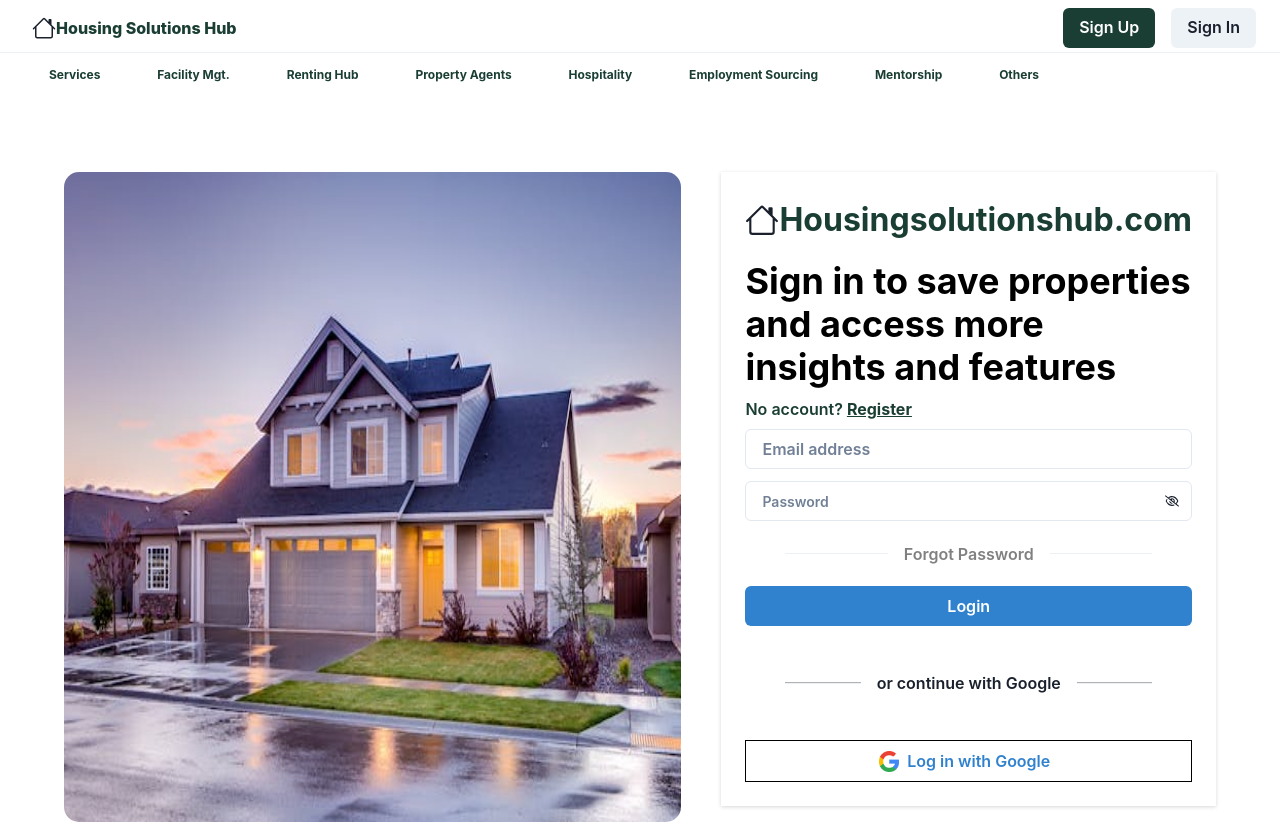
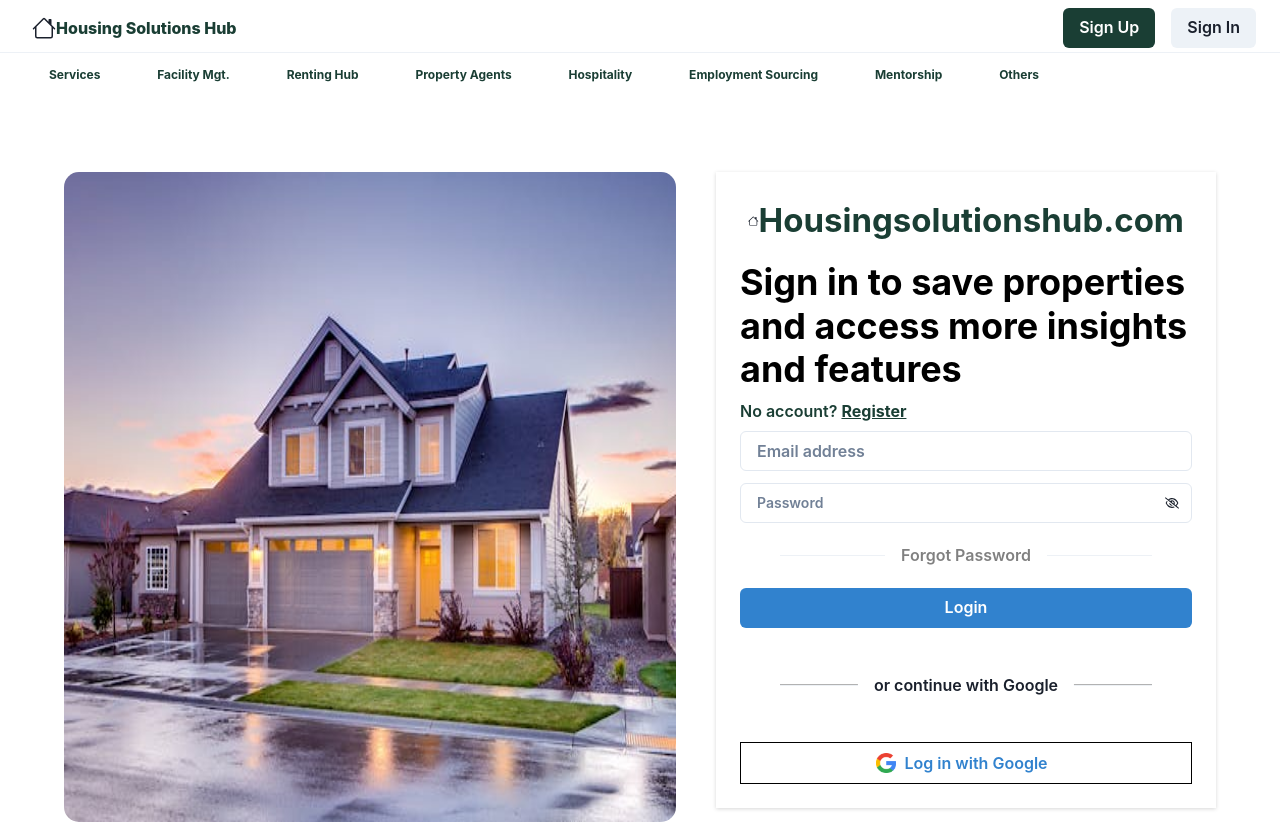
Before and after one commit to law65horizon/housing, a React (Vite) app: page /auth/sign_in in a window 1280 px wide. Shown: the top 824 px of the page. Built offline with nearby package versions, Linux system fonts and the light colour scheme; no server answers.

Commit message:
Update AuthPage.jsx

```diff
--- a/src/Pages/AuthPage/AuthPage.jsx
+++ b/src/Pages/AuthPage/AuthPage.jsx
@@ -1,4 +1,4 @@
-import { Box, Container, Flex, Heading, Image, Text, VStack } from '@chakra-ui/react'
+import { Box, Container, Flex, useMediaQuery, Heading, Image, Text, VStack } from '@chakra-ui/react'
 import React from 'react'
 import AuthForm from '../../Components/AuthForm/AuthForm'
 import { BsHouse } from 'react-icons/bs'
@@ -6,18 +6,19 @@ import { useParams } from 'react-router-dom'
 
 const AuthPage = () => {
   const {param} = useParams()
+  const [isLargerThan500] = useMediaQuery('(min-width: 500px)')
   return (
     <Flex justifyContent={'center'} minH={'100vh'} alignItems={'center'}>
       <Container maxW={'6xl'} padding={0}>
-        <Flex justify={'center'}  py={8} gap={10}>
+        <Flex justify={'center'}  py={isLargerThan500 ? 8 : 2} gap={10}>
           <Box display={{base:"none", md: "block"}} >
             <Image src="/contact-us-img.jpeg" h={"650"} alt="phone img" borderRadius={'15px'}/>
           </Box>
-          <Box w={'500px'}>
-           <VStack spacing={4} p={6} align={"stretch"} w={'full'} boxShadow={'0 0.0625rem 0.25rem 0 rgba(0, 0, 0, 0.16)'}>
-              <Box display={'flex'}alignItems={'center'} justifyContent={'center'} textAlign={'center'} fontWeight={800}>
+          <Box maxW={isLargerThan500 ? '500px' : 'full'}>
+           <VStack spacing={4} p={isLargerThan500 ? 6 : 3} align={"stretch"} w={'full'} boxShadow={'0 0.0625rem 0.25rem 0 rgba(0, 0, 0, 0.16)'}>
+              <Box display={'flex'}alignItems={'center'} justifyContent={'center'} maxW={'full'} px={2} textAlign={'center'} fontWeight={800}>
                 {/* <Box display={{base:'block', md:'none'}}></Box> */}
-                <BsHouse size={'34'}/><Text fontWeight={'700'} fontSize={'2em'} className='main_text_color'><b>Housingsolutionshub.com</b></Text>
+                <BsHouse size={'34'}/><Text fontWeight={'700'} fontSize={'clamp(25px, 3vw, 33px)'} className='main_text_color'><b>Housingsolutionshub.com</b></Text>
               </Box>
               <AuthForm param={param}/>
               {/* <Box textAlign={"center"}><b>Get the app</b></Box>
```
